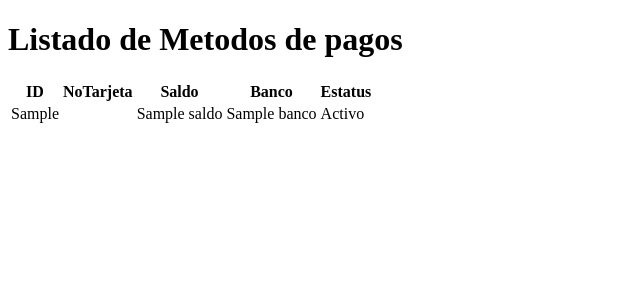
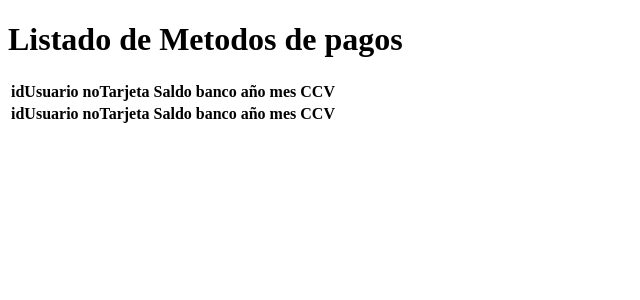
Before and after one commit to XLuis-Eduardo-Espinoza-Mares/Verano_Shopitesz_Eq6, a Python web app: template Shopitesz/templates/Tarjeta/tarjetaregistrada.html in a window 1280 px wide. Shown: the top 300 px of the page, without its empty margins (0-640 px from the left). Run offline with Jinja, Linux system fonts and the light colour scheme; the template is opened without the code that fills it: most values are stand-ins (such as "Sample title", 1, 10 or a date in 2020); lists and menus that the app fills with data are empty; some libraries are stand-ins or nearby versions.

Commit message:
tarjetasregistrar actualización

```diff
--- a/Shopitesz/templates/Tarjeta/tarjetaregistrada.html
+++ b/Shopitesz/templates/Tarjeta/tarjetaregistrada.html
@@ -15,21 +15,25 @@
       {% endif %}
 
     <table class="table table-bordered table-hover justify-content-center" id="tablaCategorias">
-        <th>ID</th>
-        <th>NoTarjeta</th>
+         <th>idUsuario</th>
+        <th>noTarjeta</th>
         <th>Saldo</th>
-        <th>Banco</th>
-        <th>Estatus</th>
+        <th>banco</th>
+        <th>año</th>
+        <th>mes</th>
+        <th>CCV</th>
     {% if current_user.is_authenticated  %}
             <th>Ver</th>
         {% endif %}
         {% for cat in Tarjetas %}
             <tr>
-                <td>{{cat.idTarjeta}}</td>
-                <td>{{cat.noTarjeta}}</td>
-                <td>{{cat.saldo}}</td>
-                <td>{{cat.banco}}</td>
-                <td>{{cat.estatus}}</td>
+                 <th>idUsuario</th>
+        <th>noTarjeta</th>
+        <th>Saldo</th>
+        <th>banco</th>
+        <th>año</th>
+        <th>mes</th>
+        <th>CCV</th>
                 {% if current_user.is_authenticated %}
                     <td>
                         <a href="/Tarjeta/{{cat.idTarjeta}}">
```
